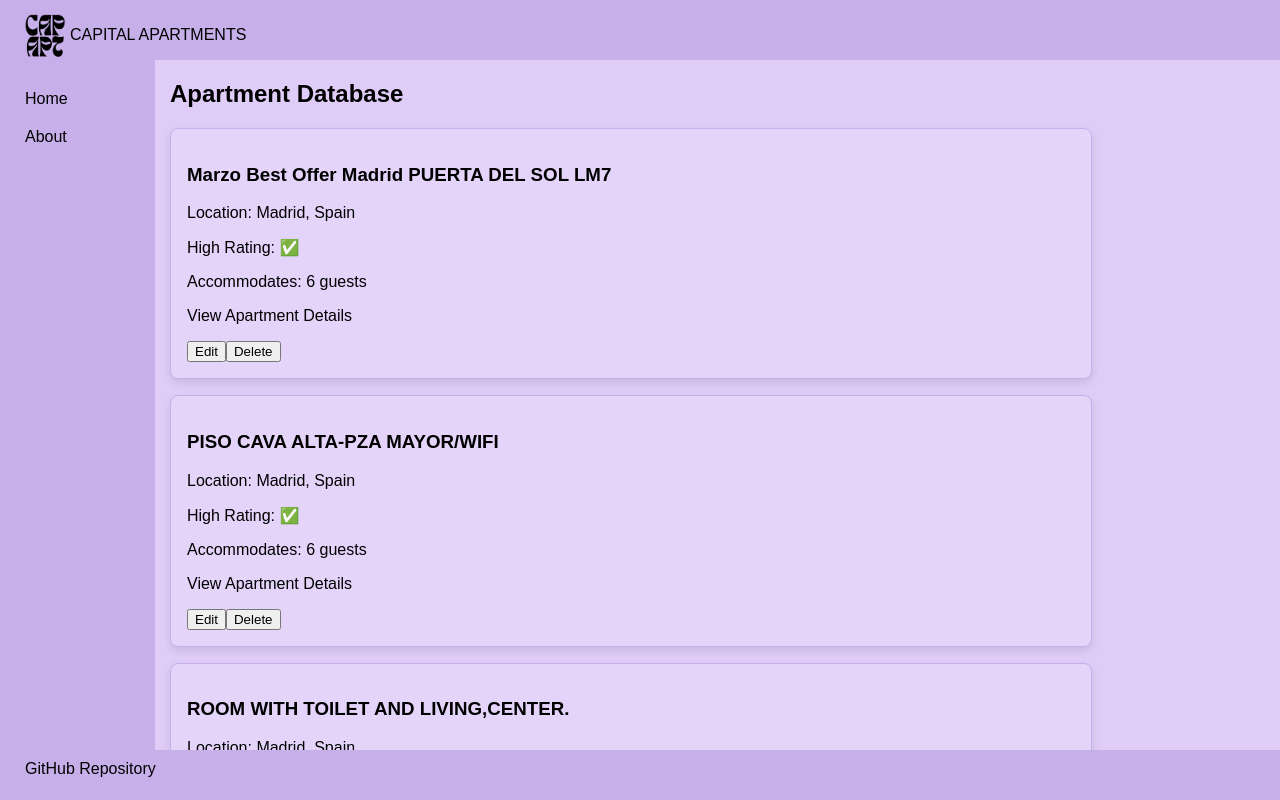
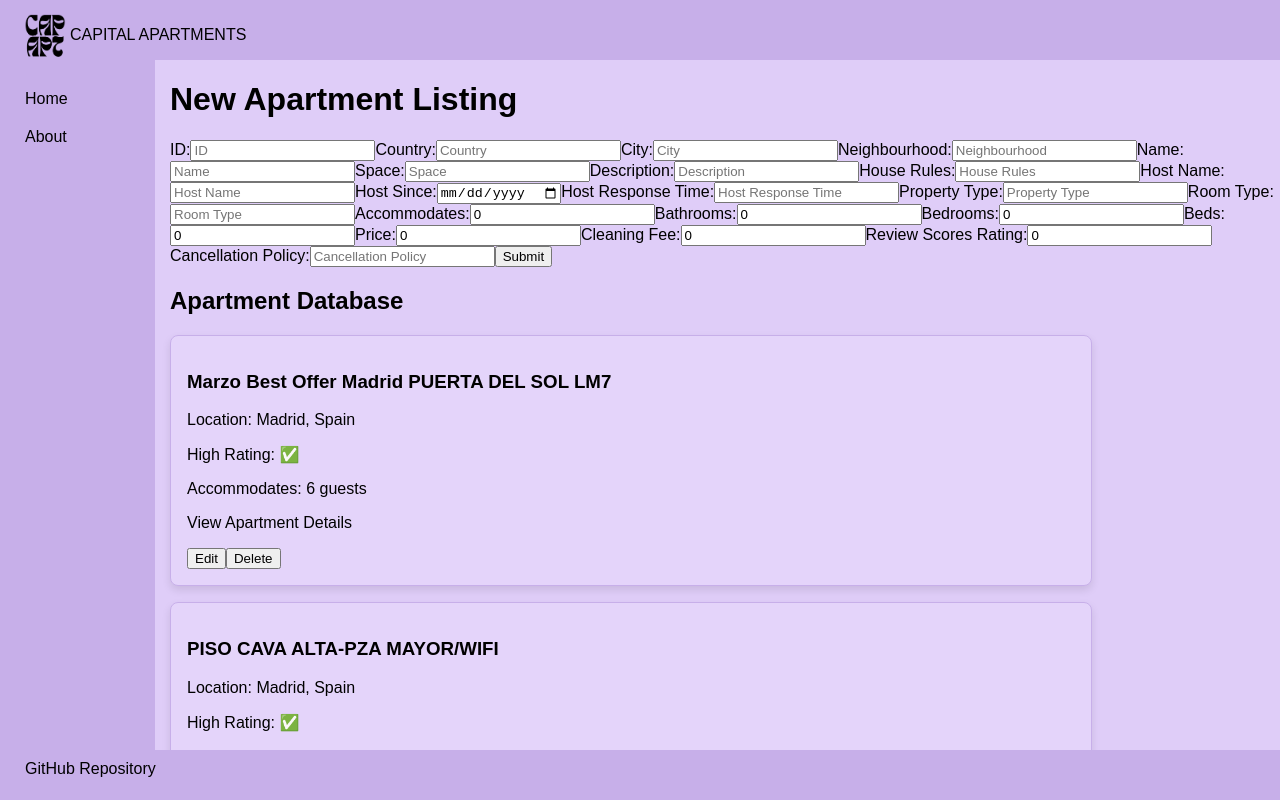
Before and after one commit to mariamagneu/eu-capital-airbnb, a React (Vite) app in the folder vite-project/: page / in a window 1280 px wide. Built offline with nearby package versions, Linux system fonts and the light colour scheme.

Commit message:
submission form ready and working, not pretty

```diff
--- /dev/null
+++ b/vite-project/src/components/AddAptForm.jsx
@@ -0,0 +1,405 @@
+import { useState } from "react";
+
+function AddAptForm(props) {
+  const [id, setId] = useState("");
+  const [country, setCountry] = useState("");
+  const [city, setCity] = useState("");
+  const [neighbourhood, setNeighbourhood] = useState("");
+  const [name, setName] = useState("");
+  const [space, setSpace] = useState("");
+  const [description, setDescription] = useState("");
+  const [houseRules, setHouseRules] = useState("");
+  const [hostName, setHostName] = useState("");
+  const [hostSince, setHostSince] = useState("");
+  const [hostResponseTime, setHostResponseTime] = useState("");
+  const [propertyType, setPropertyType] = useState("");
+  const [roomType, setRoomType] = useState("");
+  const [accommodates, setAccommodates] = useState(0);
+  const [bathrooms, setBathrooms] = useState(0.0);
+  const [bedrooms, setBedrooms] = useState(0);
+  const [beds, setBeds] = useState(0);
+  const [price, setPrice] = useState(0);
+  const [cleaningFee, setCleaningFee] = useState(0);
+  const [reviewScoresRating, setReviewScoresRating] = useState(0);
+  const [cancellationPolicy, setCancellationPolicy] = useState("");
+
+  function handleIdInput(e) {
+    setId(e.target.value);
+  }
+
+  function handleCountryInput(e) {
+    setCountry(e.target.value);
+  }
+
+  function handleCityInput(e) {
+    setCity(e.target.value);
+  }
+
+  function handleNeighbourhoodInput(e) {
+    setNeighbourhood(e.target.value);
+  }
+
+  function handleNameInput(e) {
+    setName(e.target.value);
+  }
+
+  function handleSpaceInput(e) {
+    setSpace(e.target.value);
+  }
+
+  function handleDescriptionInput(e) {
+    setDescription(e.target.value);
+  }
+
+  function handleHouseRulesInput(e) {
+    setHouseRules(e.target.value);
+  }
+
+  function handleHostNameInput(e) {
+    setHostName(e.target.value);
+  }
+
+  function handleHostSinceInput(e) {
+    setHostSince(e.target.value);
+  }
+
+  function handleHostResponseTimeInput(e) {
+    setHostResponseTime(e.target.value);
+  }
+
+  function handlePropertyTypeInput(e) {
+    setPropertyType(e.target.value);
+  }
+
+  function handleRoomTypeInput(e) {
+    setRoomType(e.target.value);
+  }
+
+  function handleAccommodatesInput(e) {
+    setAccommodates(Number(e.target.value));
+  }
+
+  function handleBathroomsInput(e) {
+    setBathrooms(Number(e.target.value));
+  }
+
+  function handleBedroomsInput(e) {
+    setBedrooms(Number(e.target.value));
+  }
+
+  function handleBedsInput(e) {
+    setBeds(Number(e.target.value));
+  }
+
+  function handlePriceInput(e) {
+    setPrice(Number(e.target.value));
+  }
+
+  function handleCleaningFeeInput(e) {
+    setCleaningFee(Number(e.target.value));
+  }
+
+  function handleReviewScoresRatingInput(e) {
+    setReviewScoresRating(Number(e.target.value));
+  }
+
+  function handleCancellationPolicyInput(e) {
+    setCancellationPolicy(e.target.value);
+  }
+
+  // Handle input functions for picture_url object
+  function handleThumbnailInput(e) {
+    setThumbnail(e.target.checked);
+  }
+
+  function handleFilenameInput(e) {
+    setFilename(e.target.value);
+  }
+
+  function handleFormatInput(e) {
+    setFormat(e.target.value);
+  }
+
+  function handleWidthInput(e) {
+    setWidth(Number(e.target.value));
+  }
+
+  function handleMimetypeInput(e) {
+    setMimetype(e.target.value);
+  }
+
+  function handleEtagInput(e) {
+    setEtag(e.target.value);
+  }
+
+  function handlePictureIdInput(e) {
+    setPictureId(e.target.value);
+  }
+
+  function handleLastSynchronizedInput(e) {
+    setLastSynchronized(e.target.value);
+  }
+
+  function handleColorSummaryInput(e) {
+    setColorSummary(e.target.value.split(","));
+  }
+
+  function handleHeightInput(e) {
+    setHeight(Number(e.target.value));
+  }
+
+  function handleUrlInput(e) {
+    setUrl(e.target.value);
+  }
+
+  function handleSubmit(e) {
+    e.preventDefault();
+    const newListing = {
+      id,
+      country,
+      city,
+      neighbourhood,
+      name,
+      space,
+      description,
+      houseRules,
+      hostName,
+      hostSince,
+      hostResponseTime,
+      propertyType,
+      roomType,
+      accommodates,
+      bathrooms,
+      bedrooms,
+      beds,
+      price,
+      cleaningFee,
+      reviewScoresRating,
+      cancellationPolicy,
+    };
+    console.log("New Listing ", newListing);
+    props.addApt(newListing);
+
+    // Reset form after submission
+    setId("");
+    setCountry("");
+    setCity("");
+    setNeighbourhood("");
+    setName("");
+    setSpace("");
+    setDescription("");
+    setHouseRules("");
+    setHostName("");
+    setHostSince("");
+    setHostResponseTime("");
+    setPropertyType("");
+    setRoomType("");
+    setAccommodates(0);
+    setBathrooms(0.0);
+    setBedrooms(0);
+    setBeds(0);
+    setPrice(0);
+    setCleaningFee(0);
+    setReviewScoresRating(0);
+    setCancellationPolicy("");
+  }
+
+  return (
+    <>
+      <h1>New Apartment Listing</h1>
+      <form onSubmit={handleSubmit}>
+        <label>
+          ID:
+          <input
+            type="text"
+            value={id}
+            onChange={handleIdInput}
+            placeholder="ID"
+          />
+        </label>
+        <label>
+          Country:
+          <input
+            type="text"
+            value={country}
+            onChange={handleCountryInput}
+            placeholder="Country"
+          />
+        </label>
+        <label>
+          City:
+          <input
+            type="text"
+            value={city}
+            onChange={handleCityInput}
+            placeholder="City"
+          />
+        </label>
+        <label>
+          Neighbourhood:
+          <input
+            type="text"
+            value={neighbourhood}
+            onChange={handleNeighbourhoodInput}
+            placeholder="Neighbourhood"
+          />
+        </label>
+        <label>
+          Name:
+          <input
+            type="text"
+            value={name}
+            onChange={handleNameInput}
+            placeholder="Name"
+          />
+        </label>
+        <label>
+          Space:
+          <input
+            type="text"
+            value={space}
+            onChange={handleSpaceInput}
+            placeholder="Space"
+          />
+        </label>
+        <label>
+          Description:
+          <input
+            type="text"
+            value={description}
+            onChange={handleDescriptionInput}
+            placeholder="Description"
+          />
+        </label>
+        <label>
+          House Rules:
+          <input
+            type="text"
+            value={houseRules}
+            onChange={handleHouseRulesInput}
+            placeholder="House Rules"
+          />
+        </label>
+        <label>
+          Host Name:
+          <input
+            type="text"
+            value={hostName}
+            onChange={handleHostNameInput}
+            placeholder="Host Name"
+          />
+        </label>
+        <label>
+          Host Since:
+          <input
+            type="date"
+            value={hostSince}
+            onChange={handleHostSinceInput}
+            placeholder="Host Since"
+          />
+        </label>
+        <label>
+          Host Response Time:
+          <input
+            type="text"
+            value={hostResponseTime}
+            onChange={handleHostResponseTimeInput}
+            placeholder="Host Response Time"
+          />
+        </label>
+        <label>
+          Property Type:
+          <input
+            type="text"
+            value={propertyType}
+            onChange={handlePropertyTypeInput}
+            placeholder="Property Type"
+          />
+        </label>
+        <label>
+          Room Type:
+          <input
+            type="text"
+            value={roomType}
+            onChange={handleRoomTypeInput}
+            placeholder="Room Type"
+          />
+        </label>
+        <label>
+          Accommodates:
+          <input
+            type="number"
+            value={accommodates}
+            onChange={handleAccommodatesInput}
+            placeholder="Accommodates"
+          />
+        </label>
+        <label>
+          Bathrooms:
+          <input
+            type="number"
+            value={bathrooms}
+            onChange={handleBathroomsInput}
+            placeholder="Bathrooms"
+          />
+        </label>
+        <label>
+          Bedrooms:
+          <input
+            type="number"
+            value={bedrooms}
+            onChange={handleBedroomsInput}
+            placeholder="Bedrooms"
+          />
+        </label>
+        <label>
+          Beds:
+          <input
+            type="number"
+            value={beds}
+            onChange={handleBedsInput}
+            placeholder="Beds"
+          />
+        </label>
+        <label>
+          Price:
+          <input
+            type="number"
+            value={price}
+            onChange={handlePriceInput}
+            placeholder="Price"
+          />
+        </label>
+        <label>
+          Cleaning Fee:
+          <input
+            type="number"
+            value={cleaningFee}
+            onChange={handleCleaningFeeInput}
+            placeholder="Cleaning Fee"
+          />
+        </label>
+        <label>
+          Review Scores Rating:
+          <input
+            type="number"
+            value={reviewScoresRating}
+            onChange={handleReviewScoresRatingInput}
+            placeholder="Review Scores Rating"
+          />
+        </label>
+        <label>
+          Cancellation Policy:
+          <input
+            type="text"
+            value={cancellationPolicy}
+            onChange={handleCancellationPolicyInput}
+            placeholder="Cancellation Policy"
+          />
+        </label>
+        <button type="submit">Submit</button>
+      </form>
+    </>
+  );
+}
+export default AddAptForm;
--- a/vite-project/src/components/ApartmentCard.jsx
+++ b/vite-project/src/components/ApartmentCard.jsx
@@ -1,5 +1,3 @@
-// ApartmentCard.jsx
-
 import React from "react";
 import { useNavigate } from "react-router-dom";
 import placeholderImage from "../assets/placeholderimg.jpg";
@@ -13,13 +11,14 @@ const cardStyle = {
   marginBottom: "16px",
   width: "80%",
   color: "black",
+  textDecoration: "none",
 };
 
 const buttonContainerStyle = {
   marginTop: "1em",
 };
 
-function ApartmentCard({ apartment, onDelete, onEdit }) {
+function ApartmentCard({ apartment, onDelete }) {
   const navigate = useNavigate();
   const isHighlyRated = apartment.review_scores_rating > 80;
 
@@ -35,22 +34,25 @@ function ApartmentCard({ apartment, onDelete, onEdit }) {
     navigate(`/apartments/edit/${apartment.id}`);
   };
 
+  const handleCardClick = () => {
+    navigate(`/apartments/${apartment.id}`);
+  };
+
   return (
-    <div className="apartment-card" style={cardStyle}>
+    <div className="apartment-card" style={cardStyle} onClick={handleCardClick}>
       <h3>{apartment.name}</h3>
       <p>
         Location: {apartment.city}, {apartment.country}
       </p>
       <p>High Rating: {isHighlyRated ? "✅" : "❌"}</p>
       <p>Accommodates: {apartment.accommodates} guests</p>
-
-      {/* Anchor tag issue might be here */}
       <div>
         <a
           className="apartment-link"
           href={apartment.picture_url}
           target="_blank"
           rel="noopener noreferrer"
+          onClick={(e) => e.stopPropagation()} // Prevent navigation on link click
         >
           View Apartment Details
         </a>
--- a/vite-project/src/components/ApartmentList.jsx
+++ b/vite-project/src/components/ApartmentList.jsx
@@ -1,5 +1,6 @@
 import React, { useState } from "react";
 import ApartmentCard from "./ApartmentCard";
+
 import rentalsData from "../rentals.json";
 
 function ApartmentList() {
--- a/vite-project/src/pages/Home.jsx
+++ b/vite-project/src/pages/Home.jsx
@@ -1,8 +1,7 @@
 import React, { useState } from "react";
-import { Link } from "react-router-dom";
-
 import ApartmentCard from "../components/ApartmentCard";
 import rentalsData from "../rentals.json";
+import AddAptForm from "../components/AddAptForm";
 
 function Home() {
   const [apartments, setApartments] = useState(rentalsData);
@@ -11,14 +10,21 @@ function Home() {
     setApartments(apartments.filter((apartment) => apartment.id !== id));
   };
 
+  const handleAddApartment = (newApartment) => {
+    setApartments([newApartment, ...apartments]);
+  };
+
   return (
     <div className="dashboard">
+      <AddAptForm addApt={handleAddApartment} />
       <h2>Apartment Database</h2>
       {apartments.length > 0 ? (
         apartments.map((apartment) => (
-          <Link key={apartment.id} to={`/apartments/${apartment.id}`}>
-            <ApartmentCard apartment={apartment} onDelete={handleDelete} />
-          </Link>
+          <ApartmentCard
+            key={apartment.id}
+            apartment={apartment}
+            onDelete={handleDelete}
+          />
         ))
       ) : (
         <p>No apartments available.</p>
```
